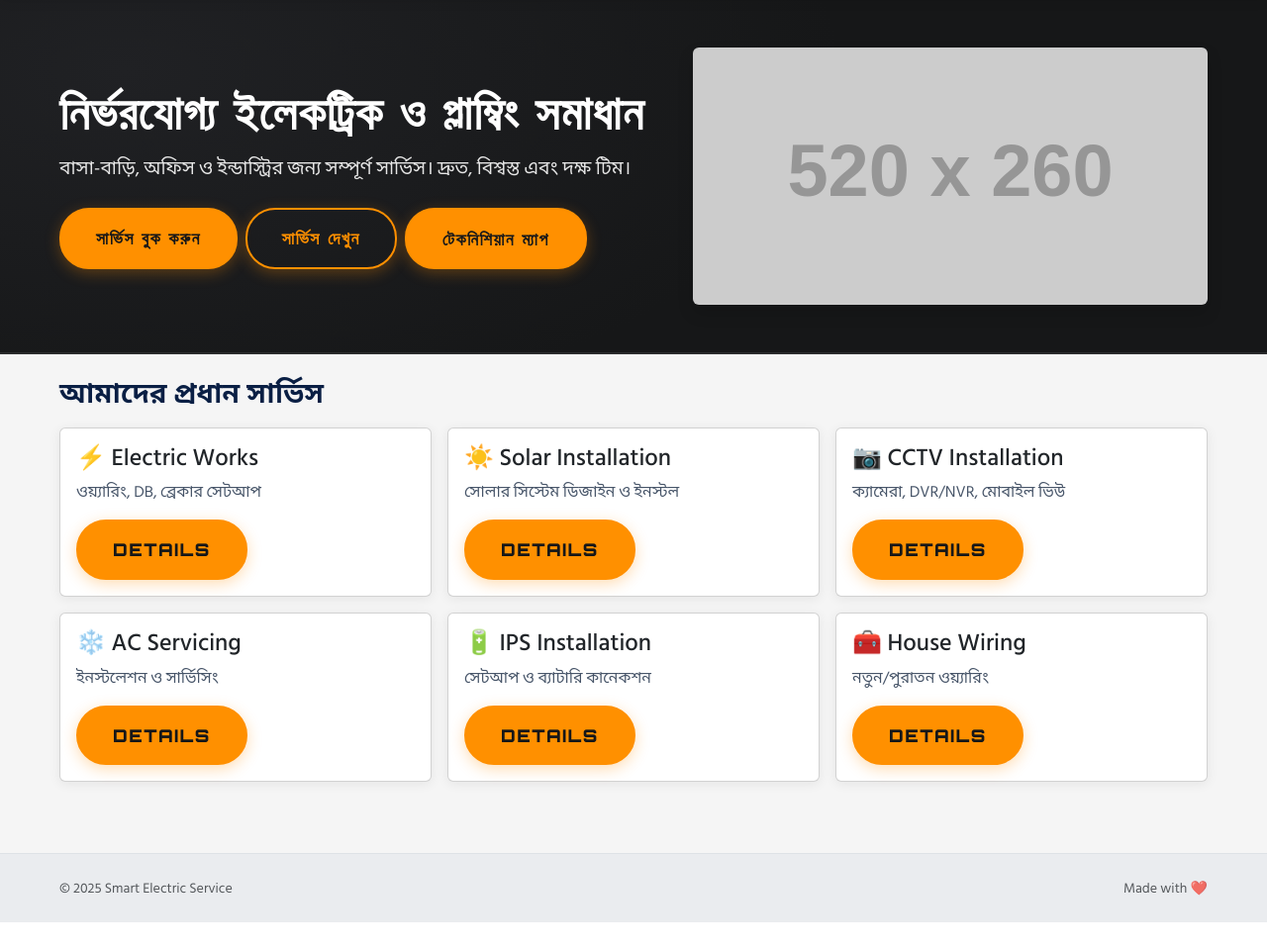
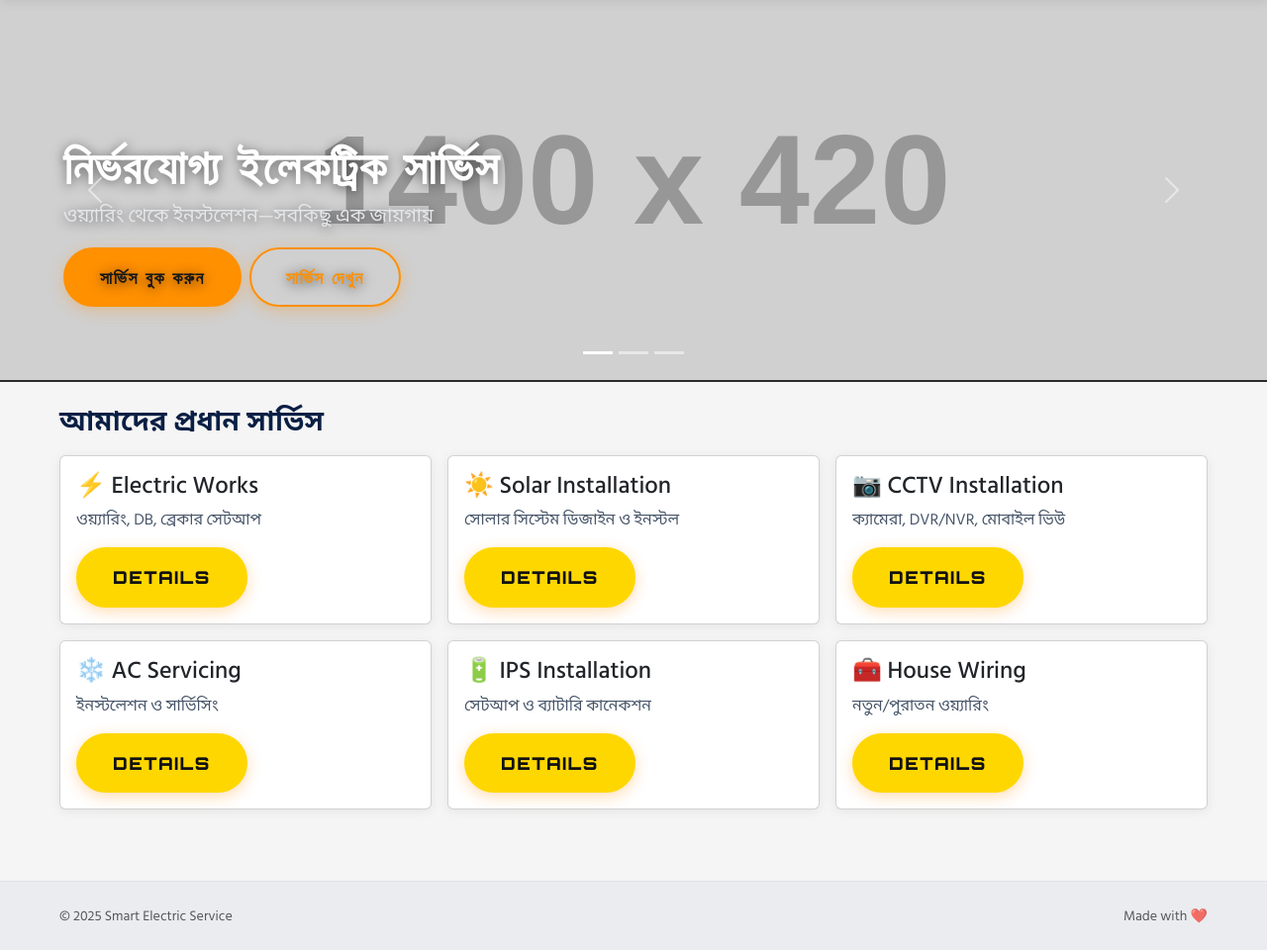
Before and after one commit to kaium4547/smsrt-electric-servic, a Django app: page / in a window 1280 px wide. Shown: the part 81-1041 px from the top of the page at 99% size. Before the commit the page ends 1013 px from the top, so only its background shows below. Run offline with Django 5.2, Linux system fonts and the light colour scheme; grey boxes labelled with a size stand in for pictures from a placeholder-image service; some libraries are stand-ins or nearby versions.

Commit message:
Refactor hero section to carousel and update technicians map UI
Co-authored-by: smartelectricservice4547 <smartelectricservice4547@gmail.com>

```diff
--- a/static/css/style.css
+++ b/static/css/style.css
@@ -1097,3 +1097,13 @@ footer.bg-light{background:#eaecef !important;}
 /* Section headings */
 .section-heading{ font-weight:800; color:var(--primary); }
 .subtext{ color:#475569; }
+
+/* Hero carousel */
+.hero-banner .hero-img{max-height: 460px; object-fit: cover; filter: contrast(105%);}
+.hero-banner .hero-caption{left:5%; right:auto; bottom:14%; text-shadow:0 2px 12px #0008;}
+.hero-banner .hero-title{color:#fff; font-weight:800;}
+.hero-banner .hero-subtitle{color:#e5e7eb;}
+
+/* Login card accent */
+.card.hoverable .btn-brand{ background: var(--secondary); color:#111; border-color: var(--secondary); }
+.card.hoverable .btn-brand:hover{ background:#ffdf3a; border-color:#ffdf3a; }
--- a/templates/partials/home_hero.html
+++ b/templates/partials/home_hero.html
@@ -1,14 +1,52 @@
-<section class="hero-banner py-5">
-  <div class="container d-flex flex-column flex-md-row align-items-center justify-content-between">
-    <div class="me-md-4 mb-4 mb-md-0" style="max-width: 640px;">
-      <h1 class="hero-title mb-3">নির্ভরযোগ্য ইলেকট্রিক ও প্লাম্বিং সমাধান</h1>
-      <p class="hero-subtitle mb-4">বাসা-বাড়ি, অফিস ও ইন্ডাস্ট্রির জন্য সম্পূর্ণ সার্ভিস। দ্রুত, বিশ্বস্ত এবং দক্ষ টিম।</p>
-      <div class="hero-cta d-flex gap-2 flex-wrap">
-        <a class="btn btn-brand" href="{% url 'orders:order_create' %}">সার্ভিস বুক করুন</a>
-        <a class="btn btn-outline-brand" href="{% url 'services:service_list' %}">সার্ভিস দেখুন</a>
-        <a class="btn btn-outline-info" href="{% url 'users:technicians_map' %}">টেকনিশিয়ান ম্যাপ</a>
+<section class="hero-banner">
+  <div id="homeHero" class="carousel slide" data-bs-ride="carousel" data-bs-interval="5000">
+    <div class="carousel-indicators">
+      <button type="button" data-bs-target="#homeHero" data-bs-slide-to="0" class="active" aria-current="true" aria-label="Slide 1"></button>
+      <button type="button" data-bs-target="#homeHero" data-bs-slide-to="1" aria-label="Slide 2"></button>
+      <button type="button" data-bs-target="#homeHero" data-bs-slide-to="2" aria-label="Slide 3"></button>
+    </div>
+    <div class="carousel-inner">
+      <div class="carousel-item active">
+        <img src="https://placehold.co/1400x420" class="d-block w-100 hero-img" alt="Slide 1">
+        <div class="carousel-caption hero-caption text-start">
+          <h1 class="hero-title">নির্ভরযোগ্য ইলেকট্রিক সার্ভিস</h1>
+          <p class="hero-subtitle">ওয়্যারিং থেকে ইনস্টলেশন—সবকিছু এক জায়গায়</p>
+          <div class="d-flex gap-2 flex-wrap">
+            <a class="btn btn-brand" href="{% url 'orders:order_create' %}">সার্ভিস বুক করুন</a>
+            <a class="btn btn-outline-brand" href="{% url 'services:service_list' %}">সার্ভিস দেখুন</a>
+          </div>
+        </div>
+      </div>
+      <div class="carousel-item">
+        <img src="https://placehold.co/1400x420/0a1f44/ffffff" class="d-block w-100 hero-img" alt="Slide 2">
+        <div class="carousel-caption hero-caption text-start">
+          <h1 class="hero-title">সোলার, সিসিটিভি, এসি ও আরও</h1>
+          <p class="hero-subtitle">প্রফেশনাল টিম দ্বারা দ্রুত সার্ভিস</p>
+          <div class="d-flex gap-2 flex-wrap">
+            <a class="btn btn-brand" href="{% url 'orders:order_create' %}">সার্ভিস বুক করুন</a>
+            <a class="btn btn-outline-brand" href="{% url 'users:technicians_map' %}">লাইভ টেকনিশিয়ান ম্যাপ</a>
+          </div>
+        </div>
+      </div>
+      <div class="carousel-item">
+        <img src="https://placehold.co/1400x420/f5f5f5/0a1f44" class="d-block w-100 hero-img" alt="Slide 3">
+        <div class="carousel-caption hero-caption text-start">
+          <h1 class="hero-title">২৪/৭ সাপোর্ট ও জরুরি সার্ভিস</h1>
+          <p class="hero-subtitle">হোয়াটসঅ্যাপ বা কল করে এখনই যোগাযোগ করুন</p>
+          <div class="d-flex gap-2 flex-wrap">
+            <a class="btn btn-success" href="https://wa.me/8801888168759" target="_blank">WhatsApp</a>
+            <a class="btn btn-outline-primary" href="tel:+8801888168759">Call Now</a>
+          </div>
+        </div>
       </div>
     </div>
-    <img src="https://placehold.co/520x260" class="hero-illustration img-fluid rounded shadow" alt="Hero Illustration"/>
+    <button class="carousel-control-prev" type="button" data-bs-target="#homeHero" data-bs-slide="prev">
+      <span class="carousel-control-prev-icon" aria-hidden="true"></span>
+      <span class="visually-hidden">Previous</span>
+    </button>
+    <button class="carousel-control-next" type="button" data-bs-target="#homeHero" data-bs-slide="next">
+      <span class="carousel-control-next-icon" aria-hidden="true"></span>
+      <span class="visually-hidden">Next</span>
+    </button>
   </div>
 </section>
```
Also changed, not shown: templates/technicians_map.html (+26 -23 lines).
